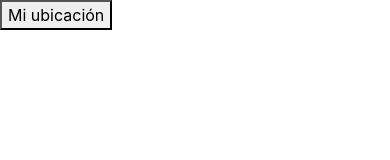
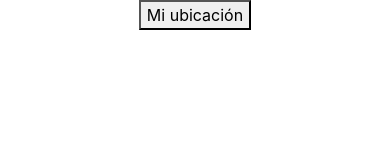
Before and after one commit to Pauliih/darkSkyWeather, a plain HTML site: page index.html in a window 390 px wide. Drawn offline with nearby package versions, Linux system fonts and the light colour scheme.

Commit message:
responsive

```diff
--- a/assets/js/app.js
+++ b/assets/js/app.js
@@ -1,8 +1,8 @@
-/*//Función para mostrar ícono
+//Función para mostrar ícono
 function skycons() {
   var i,
     icons = new Skycons({
-      "color" : "#FFFFFF",
+      "color" : "#000000",
       "resizeClear": true // nasty android hack
     }),
     list  = [ // listing of all possible icons
@@ -30,7 +30,7 @@ function skycons() {
   }
   // animate the icons
   icons.play();
-}*/
+}
 
 
 
@@ -55,12 +55,12 @@ function getLocation() {
         console.log(data);
 
           //Let's make some HTML!
-        let html = `<h1>${data.timezone}</h1>
-        <div><canvas class=${data.currently.icon}></canvas></div>
-        <p>${data.currently.temperature} °C</p>
-        <p>${data.currently.summary}</p>
-        <p>Índice UV: ${data.currently.uvIndex}</p>
-        <p>Humedad: ${data.currently.humidity}</p>`;
+        let html = `<h3 class="text-center">${data.timezone}</h3>
+        <div class="text-center"><canvas class="${data.currently.icon}"></canvas></div>
+        <p class="text-center">${data.currently.temperature} °C</p>
+        <p class="text-center">${data.currently.summary}</p>
+        <p class="text-center">Índice UV: ${data.currently.uvIndex}</p>
+        <p class="text-center">Humedad: ${data.currently.humidity}</p>`;
 
         //Put that HTML on the page
         content.innerHTML = html;
--- a/index.html
+++ b/index.html
@@ -9,10 +9,16 @@
   <link rel="stylesheet" href="assets/css/main.css">
 </head>
 <body>
-  <button onclick="getLocation()">Mi ubicación</button>
-  <div class="content-container">
+  <div class="row">
+    <div class="col-12 text-center">
+      <button onclick="getLocation()">Mi ubicación</button>
+    </div>
+    <div class="col-12">
+      <div class="content-container"></div>
+    </div>
+  </div>
 
-  </div>
+
 
   <script src="http://code.jquery.com/jquery-3.3.1.min.js" integrity="sha256-FgpCb/KJQlLNfOu91ta32o/NMZxltwRo8QtmkMRdAu8="
   crossorigin="anonymous"></script>
```
